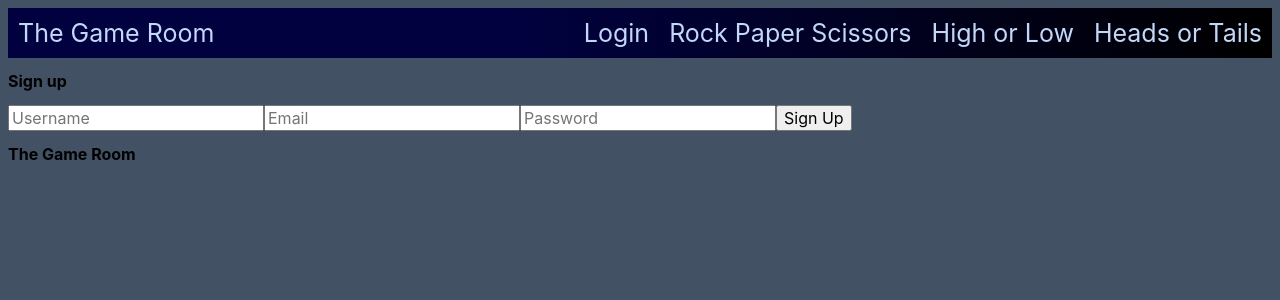
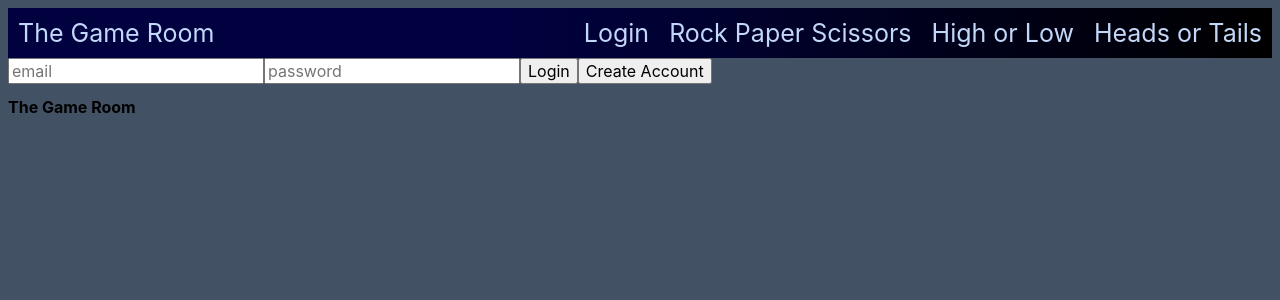
Before and after one commit to JoshuaAldrich/The-Game-Room-2.0, a React (Create React App) app in the folder the-game-room-2.0/: page /login in a window 1280 px wide. Shown: the top 300 px of the page. Built offline with nearby package versions, Linux system fonts and the light colour scheme.

Commit message:
moving login

```diff
--- a/the-game-room-2.0/src/components/App.js
+++ b/the-game-room-2.0/src/components/App.js
@@ -1,6 +1,6 @@
 import HoT from "./headsOrTails";
 import HoL from "./highOrLow";
-import Login from "./login";
+import Login from "./Login";
 import RPS from "./rockPaperScissors";
 import Home from "./Homepage";
 import Nav from "./Nav";
@@ -18,6 +18,7 @@ const App = () => {
           <Route path="/RPS" element={<RPS />} />
           <Route path="/HoL" element={<HoL />} />
           <Route path="/HoT" element={<HoT />} />
+          <Route path="/" component={Login}/>
         </Routes>
       </div>
       <article id="contact" class="contact-me">
--- a/the-game-room-2.0/src/components/login.js
+++ b/the-game-room-2.0/src/components/login.js
@@ -1,36 +1,35 @@
-const Login = () => {
-  return (
-    <div>
-      <h2>Sign up</h2>
-      <form action="/auth" method="post">
-        <label for="username">
-          <i class="fas fa-user"></i>
-        </label>
-        <input
-          type="text"
-          name="username"
-          placeholder="Username"
-          id="sign-username"
-        />
+import React from "react";
+class  Login extends React.Component{
+  state={
+    email:"",
+    pwd:"",
 
-        <label for="username">
-          <i class="fas fa-at"></i>
-        </label>
-        <input type="text" name="email" placeholder="Email" id="sign-email" />
+  }
+  handleChange = (e) =>{
+    const {name, value}= e.target
+    this.setState({[name]:value})
 
-        <label for="password">
-          <i class="fas fa-lock"></i>
-        </label>
-        <input
-          type="password"
-          name="password"
-          placeholder="Password"
-          id="sign-password"
-        />
-        <input type="submit" value="Sign Up" />
-      </form>
-    </div>
-  );
-};
+  }
+  handleSubmit = (e) =>{
+
+  }
+  render(){
+    return<>
+
+      <div>
+      </div>
+      <div>
+        <form>
+          <input type="email" name="email" placeholder="email" required
+           onChange={this.handleChange}/>
+          <input type="password" name="pwd" placeholder="password" required
+           onChange={this.handleChange}/>
+          <button onsubmit>Login</button>
+          <button onsubmit> Create Account</button>
+        </form>
+      </div>
+    </>
+  }
+}
 
 export default Login;
```
